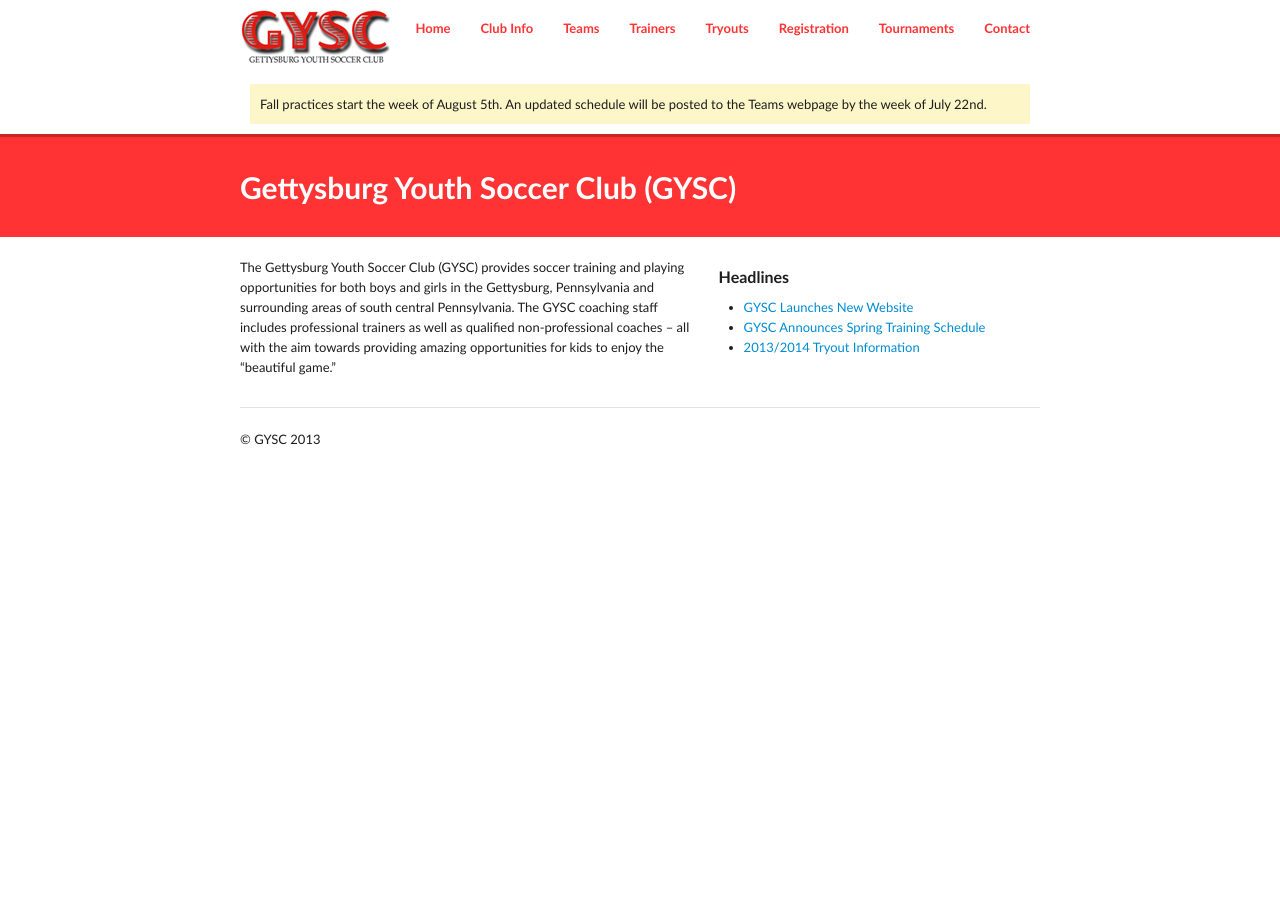
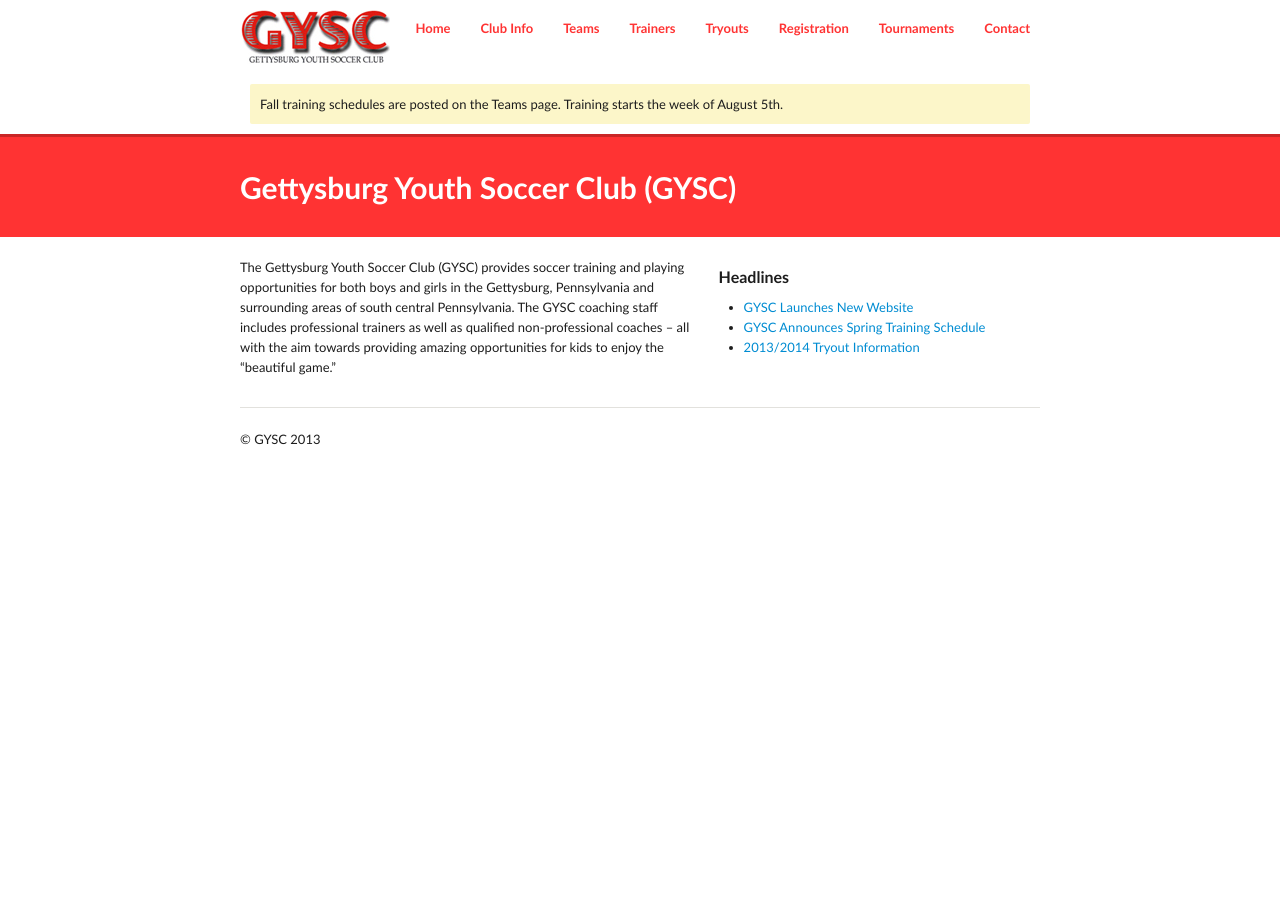
Before and after one commit to GYSC/gysc.github.com, a Jekyll site: the page built from index.md, in a window 1280 px wide. Built offline with Jekyll 4.4.1, drawn with Linux system fonts in a browser that asks for light colours; Markdown is read by kramdown in place of the engine named in the settings.

Commit message:
Update _config.yml

```diff
--- a/_config.yml
+++ b/_config.yml
@@ -1,5 +1,5 @@
 title: Gettysburg Youth Soccer Club
-message: Fall practices start the week of August 5th. An updated schedule will be posted to the Teams webpage by the week of July 22nd.
+message: Fall training schedules are posted on the Teams page. Training starts the week of August 5th.
 
 #build config
 server: true
```
